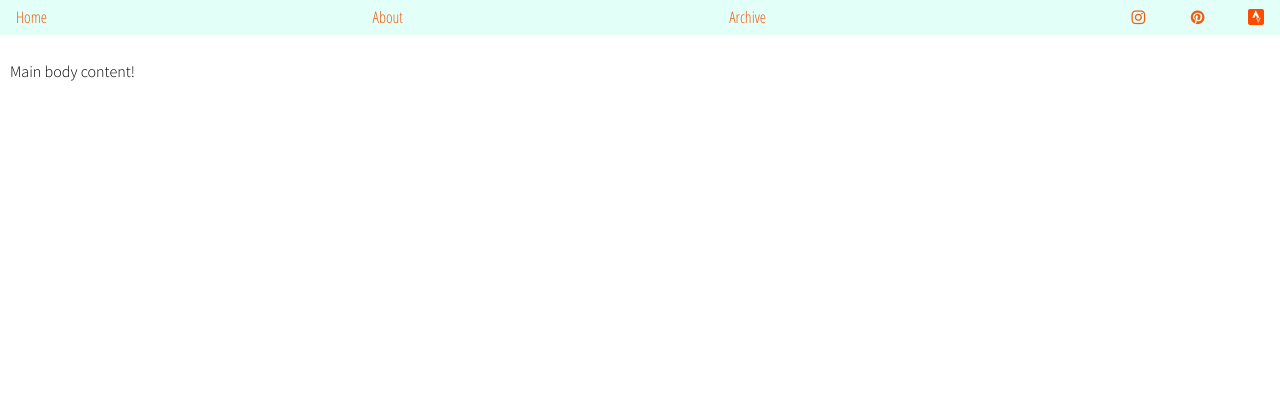
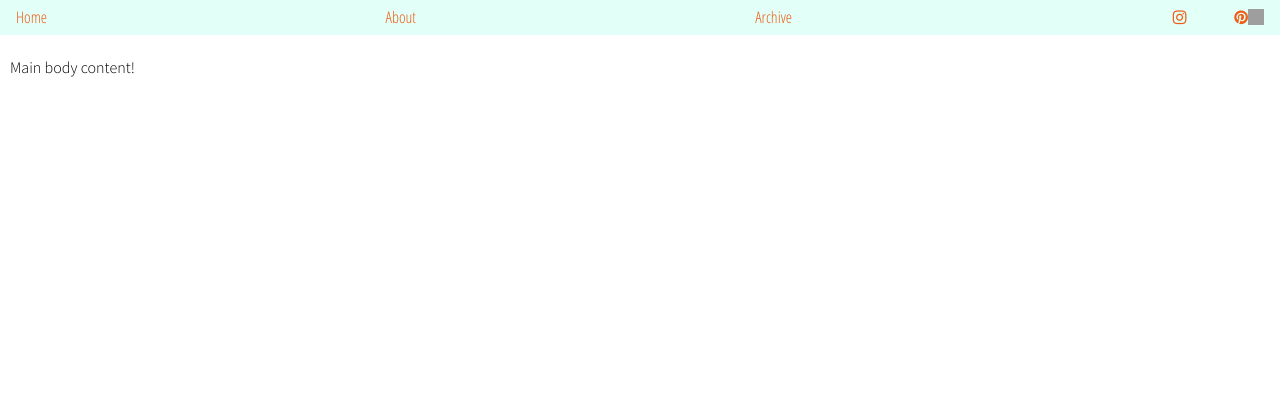
Before and after one commit to nicole-brewer/my-first-website, a PHP site: page / in a window 1280 px wide. Shown: the top 420 px of the page. Run offline with PHP 8.4, Linux system fonts and the light colour scheme; grey boxes are pictures that could not be loaded.

Commit message:
Fixed strava badge

```diff
--- a/assets/styles/css/index.css
+++ b/assets/styles/css/index.css
@@ -76,6 +76,13 @@ nav {
   #social-icons .fa {
     align-content: center; }
 
+
+.strava-badge- { display: inline-block; height: 16px; }
+.strava-badge- img { visibility: hidden; height: 16px; }
+.strava-badge-:hover { background-position: 0 -31px; }
+.strava-badge-follow { height: 16px; width: 16px; background: url(//badges.strava.com/echelon-sprite-16.png) no-repeat 0 0; }
+
+
 /* end nav */
 /* body */
 /* end body */
--- a/includes/header.php
+++ b/includes/header.php
@@ -26,6 +26,6 @@
 		  -->
 			<a href="http://www.instagram.com/brewer.nicole" class="menu-item social"><i class="fa fa-instagram"></i></a>
 			<a href="http://www.pinterest.com/brewer8722" class="menu-item social"><i class="fa fa-pinterest"></i></a>
-		  <a href="http://www.strava.com/nicole-brewer" class="menu-item social" style="height: 22px;"><img style="padding-top:3px;padding-bottom:3px;" src="../images/16.png"></a>
+			<a href="http://strava.com/athletes/13268500/badge" class="strava-badge- strava-badge-follow" target="_blank"><img src="//badges.strava.com/echelon-sprite-16.png" alt="Strava" /></a>
 		</nav></div>
 	<main>
```
